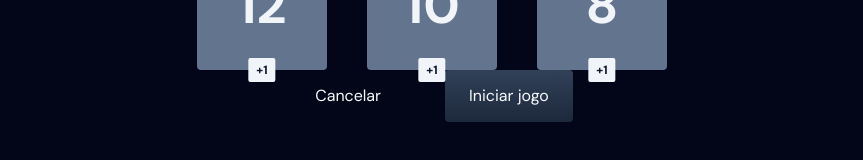
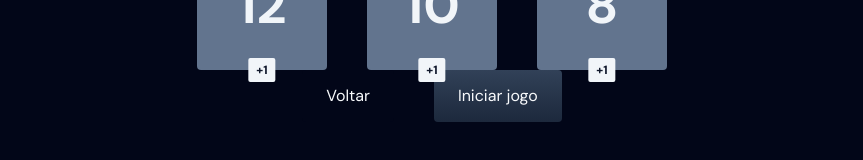
Before and after one commit to decioneto/rpg-mvp, a Next.js app: page /criar-personagem/revisar in a window 1280 px wide. Shown: the part 582-742 px from the top of the page, without its empty margins (208-1071 px from the left). Built offline with nearby package versions, Linux system fonts and the light colour scheme.

Commit message:
goback links

```diff
--- a/app/criar-personagem/escolher-classe/page.tsx
+++ b/app/criar-personagem/escolher-classe/page.tsx
@@ -53,10 +53,10 @@ export default async function EscolherClassePage() {
       </div>
       <div className="flex-1 flex gap-10 items-start">
         <Link
-          href="/"
+          href="escolher-raca"
           className="bg-slate-950 text-slate-50 hover:bg-primary/90 py-3.5 px-6 rounded"
         >
-          Cancelar
+          Voltar
         </Link>
         <Link
           href="revisar"
--- a/app/criar-personagem/escolher-raca/page.tsx
+++ b/app/criar-personagem/escolher-raca/page.tsx
@@ -40,10 +40,10 @@ export default async function EscolherRacaPage() {
       </div>
       <div className="flex-1 flex gap-10 items-start">
         <Link
-          href="/"
+          href="nome"
           className="bg-slate-950 text-slate-50 hover:bg-primary/90 py-3.5 px-6 rounded"
         >
-          Cancelar
+          Voltar
         </Link>
         <Link
           href="escolher-classe"
--- a/app/criar-personagem/revisar/page.tsx
+++ b/app/criar-personagem/revisar/page.tsx
@@ -105,10 +105,10 @@ export default function RevisarPage() {
       </div>
       <div className="flex-1 flex gap-10 items-start">
         <Link
-          href="/"
+          href="escolher-classe"
           className="bg-slate-950 text-slate-50 hover:bg-primary/90 py-3.5 px-6 rounded"
         >
-          Cancelar
+          Voltar
         </Link>
         <Link
           href="/game-canva"
```
